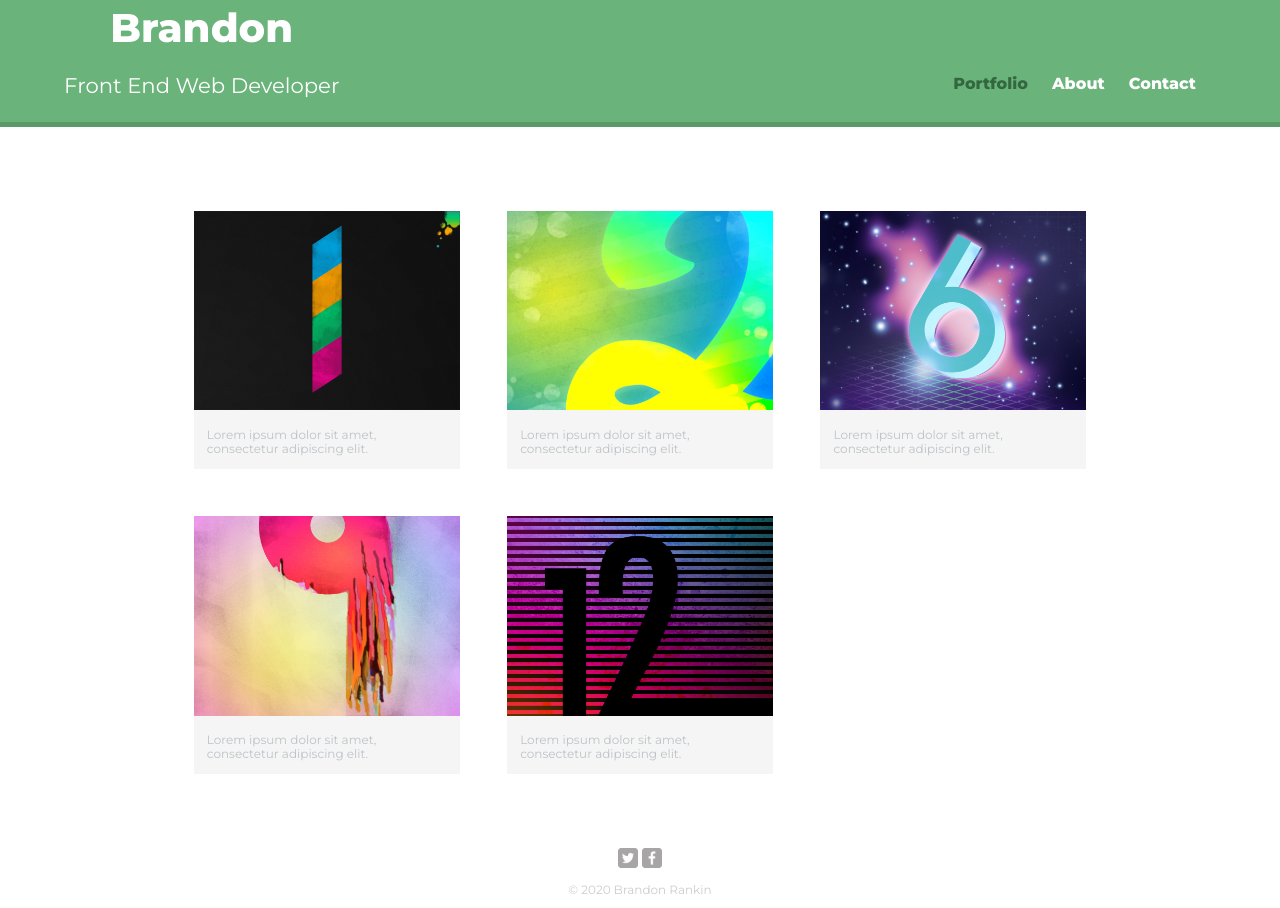
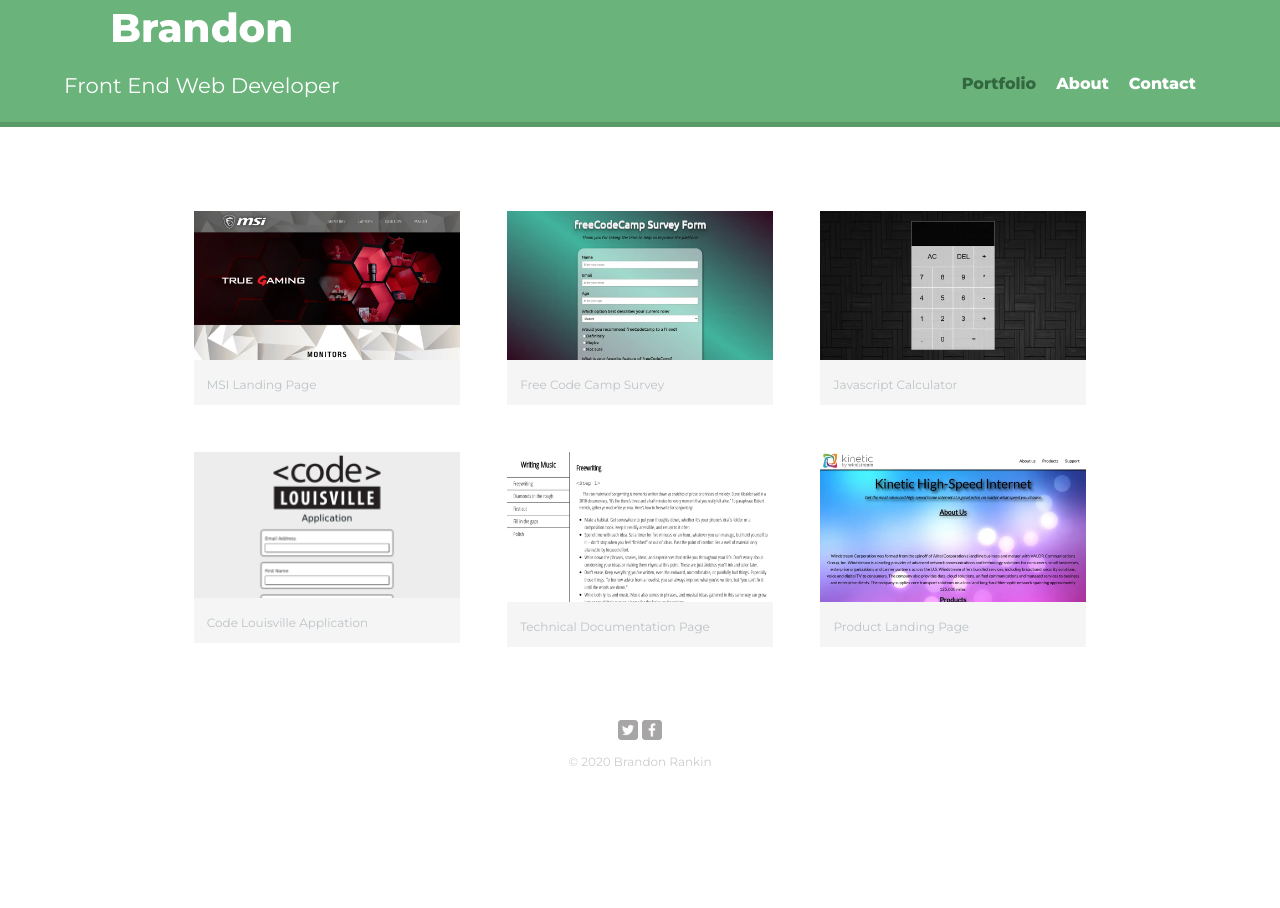
Before and after one commit to Brankin111/Class-Portfolio, a plain HTML site: page index.html in a window 1280 px wide. After the commit the page ends 800 px from the top, so only its background shows below. Drawn offline with nearby package versions, Linux system fonts and the light colour scheme.

Commit message:
replaced portfolio thumbnails

```diff
--- a/about.html
+++ b/about.html
@@ -28,9 +28,7 @@
         <nav>
             <!-- List of 3 Links -->
             <ul>
-                <li><a href="index.html">Portfolio</a></li>
-                <li><a href="#">About</a></li>
-                <li><a href="contact.html">Contact</a></li>
+
             </ul>
             <!-- Navigation End -->
         </nav>
@@ -50,8 +48,7 @@
             <!-- Title -->
             <h3>About</h3>
             <!-- About Paragragh -->
-            <p>Hello, I am Brandon. This is my portfolio where I share all of my favorite work.</p>
-            <p>If you would like to follow me on Twitter my username is <a href="#" target="_blank">@username.</a></p>
+            <p>Hello, I am Brandon Rankin. This is my portfolio where I share all of my favorite work.</p>
             <!-- End of Second Column -->
         </section>
     </div>
@@ -66,4 +63,6 @@
         <p>&copy; 2020 Brandon Rankin</p>
         <!-- Footer End -->
     </footer>
+    <script src="https://code.jquery.com/jquery-3.5.1.min.js"></script>
+    <script src="app.js"></script>
 </body></html>
--- /dev/null
+++ b/app.js
@@ -0,0 +1,11 @@
+let currrentPage = window.location.pathname;
+let pages = ['index', 'about', 'contact'];
+
+for (let page of pages) {
+    let name = page.charAt(0).toUpperCase() + page.substr(1);
+    $('nav ul:last-child').append(
+        `<li><a href="${page}.html" ${currrentPage == '/'+page+'.html' ? 'class="selected"' : ''}>${name == 'Index' ? 'Portfolio' : name}</a></li>`
+    );
+}
+
+/*<li><a href="#" class="selected">Portfolio</a></li>*/
--- a/index.html
+++ b/index.html
@@ -28,9 +28,7 @@
         <nav>
             <!-- List of 3 Links -->
             <ul>
-                <li><a href="#" class="selected">Portfolio</a></li>
-                <li><a href="about.html">About</a></li>
-                <li><a href="contact.html">Contact</a></li>
+
             </ul>
             <!-- Navigation End -->
         </nav>
@@ -40,28 +38,33 @@
     <div id="wrapper">
         <ul id="gallery">
             <li>
-                <img src="img/img/numbers-01.jpg" alt="number 1">
-                <p>Lorem ipsum dolor sit amet, consectetur adipiscing elit.</p>
+                <img src="img/img/thumbnail-1.png" alt="number 1">
+                <p>MSI Landing Page</p>
             </li>
 
             <li>
-                <img src="img/img/numbers-02.jpg" alt="number 2">
-                <p>Lorem ipsum dolor sit amet, consectetur adipiscing elit.</p>
+                <img src="img/img/thumbnail-2.png" alt="number 2">
+                <p>Free Code Camp Survey</p>
             </li>
 
             <li>
-                <img src="img/img/numbers-06.jpg" alt="number 6">
-                <p>Lorem ipsum dolor sit amet, consectetur adipiscing elit.</p>
+                <img src="img/img/thumbnail-3.png" alt="number 6">
+                <p>Javascript Calculator</p>
             </li>
 
             <li>
-                <img src="img/img/numbers-09.jpg" alt="number 9">
-                <p>Lorem ipsum dolor sit amet, consectetur adipiscing elit.</p>
+                <img src="img/img/thumbnail-4.png" alt="number 9">
+                <p>Code Louisville Application</p>
             </li>
 
             <li>
-                <img src="img/img/numbers-12.jpg" alt="number 12">
-                <p>Lorem ipsum dolor sit amet, consectetur adipiscing elit.</p>
+                <img src="img/img/thumbnail-5.png" alt="number 12">
+                <p>Technical Documentation Page</p>
+            </li>
+
+            <li>
+                <img src="img/img/thumbnail-6.png" alt="number 12">
+                <p>Product Landing Page</p>
             </li>
         </ul>
     </div>
@@ -76,4 +79,8 @@
         <p>&copy; 2020 Brandon Rankin</p>
         <!-- Footer End -->
     </footer>
-</body></html>
+    <script src="https://code.jquery.com/jquery-3.5.1.min.js"></script>
+    <script src="app.js"></script>
+</body>
+
+</html>
```
Also changed, not shown: contact.html (+6 -4 lines), img/img/thumbnail-1.png (added), img/img/thumbnail-2.png (added), img/img/thumbnail-3.png (added), img/img/thumbnail-4.png (added), img/img/thumbnail-5.png (added), img/img/thumbnail-6.png (added).
